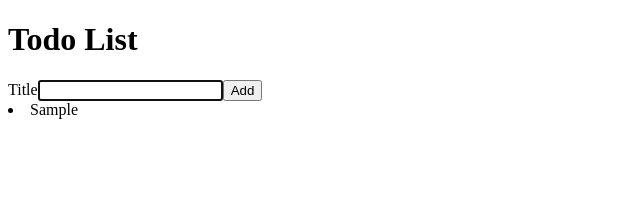
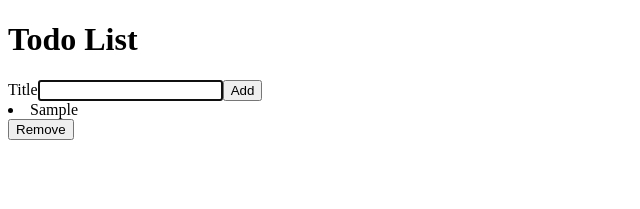
Before and after one commit to kwilson05/code-the-dream-ctd-react-sparrow, a React (Create React App) app: page / in a window 1280 px wide. Both pictures are taken after typing "Sample" into the empty fields and a click on the button "Add". Shown: the top 209 px of the page, without its empty margins (0-640 px from the left). Built offline with nearby package versions, Linux system fonts and the light colour scheme; the HTML template or start-up script is replaced by a standard one.

Commit message:
remove item exercise

```diff
--- a/src/App.js
+++ b/src/App.js
@@ -20,6 +20,10 @@ const App = ()  => {
   const addTodo = (newTodo) =>{
     setTodoList([newTodo, ...todoList])
   }
+  const removeItem = (id) => {
+    const newTodoList = todoList.filter(item => item.id !== id)
+    setTodoList([...newTodoList])
+  }
 
   return (
     <>
@@ -29,7 +33,7 @@ const App = ()  => {
           </h1>
       </header>
         <AddTodoForm onAddTodo={addTodo}/>
-        <TodoList todoList={todoList} />
+        <TodoList todoList={todoList} onRemoveTodo={removeItem} />
     </>
   );
   }
--- a/src/ToDoListItem.js
+++ b/src/ToDoListItem.js
@@ -1,7 +1,10 @@
 
 
-const TodoListItem = ({todo}) => (
+const TodoListItem = ({todo, onRemoveTodo}) => (
+    <>
     <li>{todo.title}</li>
+    <button type="button" onClick={() => {onRemoveTodo(todo.id)}}>Remove</button>
+    </>
 );
 
 export default TodoListItem;
--- a/src/TodoList.js
+++ b/src/TodoList.js
@@ -2,9 +2,9 @@ import React from "react";
 import TodoListItem from "./ToDoListItem";
 
 
-  const TodoList = ({todoList}) => (
+  const TodoList = ({todoList, onRemoveTodo}) => (
 
-    todoList.map(todo => (<TodoListItem key={todo.id} todo={todo}/>)
+    todoList.map(todo => (<TodoListItem key={todo.id} todo={todo} onRemoveTodo={onRemoveTodo}/>)
         )
     );
 
```
